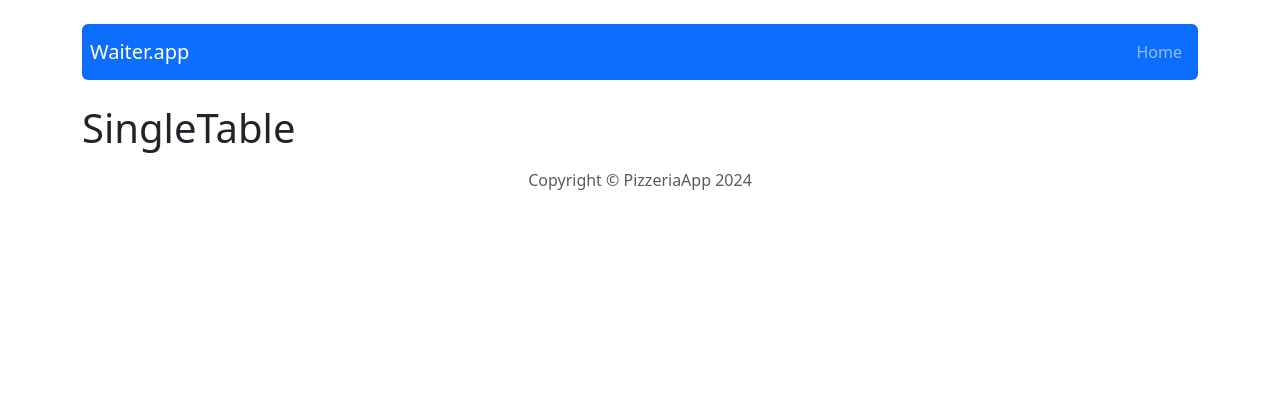
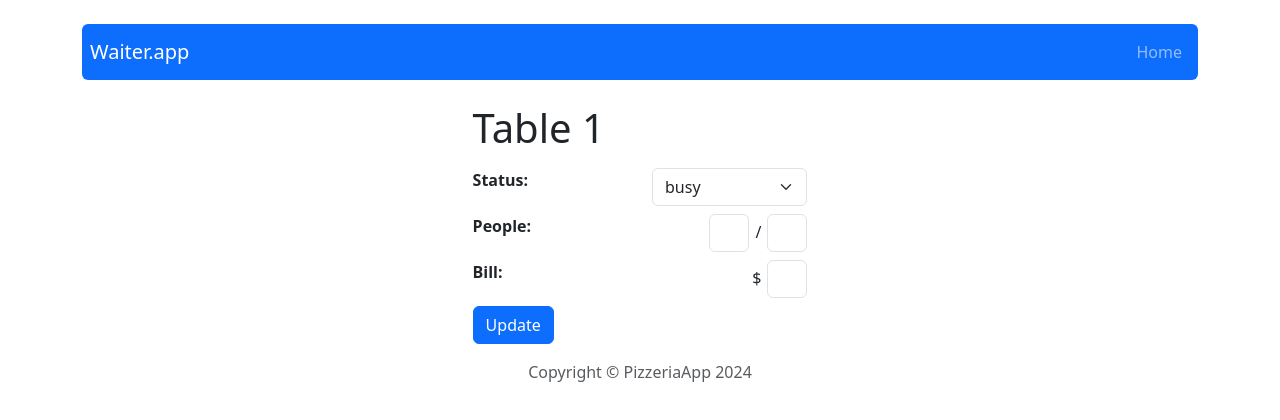
Before and after one commit to wojciechdlugosz/pizzeria-react-app, a React (Create React App) app: page /table/1 in a window 1280 px wide. Shown: the top 420 px of the page. Built offline with nearby package versions, Linux system fonts and the light colour scheme.

Commit message:
Prepare single table page view

```diff
--- a/src/components/pages/SingleTable/SingleTable.js
+++ b/src/components/pages/SingleTable/SingleTable.js
@@ -1,6 +1,40 @@
+import { Form, Row, Col, InputGroup, Button } from "react-bootstrap";
+
 const SingleTable = () => {
     return (
-        <h1>SingleTable</h1>
+        <div className="mx-auto" style={{ width: '30%'}}>
+            <h1 className="pb-2">Table 1</h1>
+            <Row className="my-2">
+                <Col><b>Status: </b></Col>
+                <Col>
+                    <Form.Select>
+                        <option value="1">busy</option>
+                    </Form.Select>
+                </Col>
+            </Row>
+            <Row className="my-2">
+                <Col><b>People: </b></Col>
+                <Col xs="auto">
+                    <InputGroup><Form.Control style={{ maxWidth: '40px', marginRight: '-30px' }}></Form.Control></InputGroup>
+                </Col>
+                <Col xs="auto">
+                    <InputGroup.Text className="border-0 bg-transparent" >/</InputGroup.Text>
+                </Col>
+                <Col xs="auto">
+                    <InputGroup><Form.Control style={{ maxWidth: '40px', marginLeft: '-30px' }}></Form.Control></InputGroup>
+                </Col>
+            </Row>
+            <Row className="my-2">
+                <Col><b>Bill: </b></Col>
+                <Col xs="auto">
+                    <InputGroup.Text className="border-0 bg-transparent" style={{ marginRight: '-30px' }}>$</InputGroup.Text>
+                </Col>
+                <Col xs="auto">
+                    <InputGroup><Form.Control style={{ maxWidth: '40px' }}></Form.Control></InputGroup>
+                </Col>
+            </Row>
+            <Button>Update</Button>
+        </div>
     );
 };
 
```
